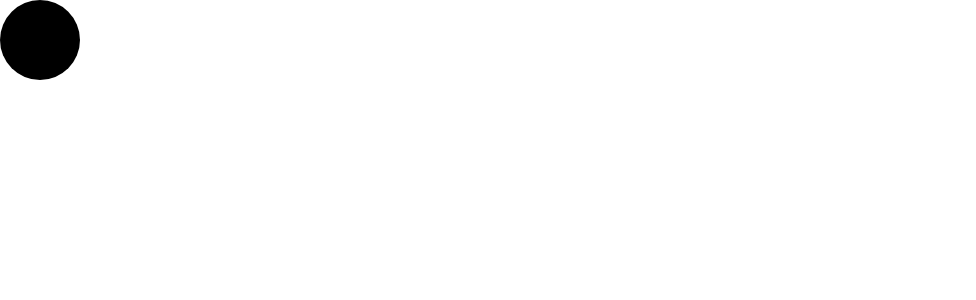
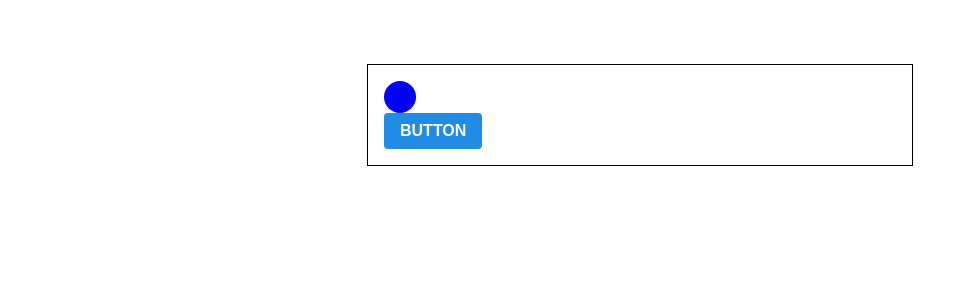
Before and after one commit to SungHyun627/React_Study, a React (Create React App) app in the folder react-component-styling/styling-with-styled-components/: page / in a window 1280 px wide. Shown: the top 300 px of the page, without its empty margins (0-976 px from the left). Built offline with nearby package versions, Linux system fonts and the light colour scheme.

Commit message:
add button component in App component

```diff
--- a/react-component-styling/styling-with-styled-components/src/App.js
+++ b/react-component-styling/styling-with-styled-components/src/App.js
@@ -1,13 +1,35 @@
-import styled from "styled-components";
+import styled, { css } from "styled-components";
+import Button from "./components/Button";
 
 const Circle = styled.div`
-  width: 5rem;
-  height: 5rem;
-  background: black;
+  width: 2rem;
+  height: 2rem;
+  background: ${(props) => props.color || "black"};
   border-radius: 50%;
+  ${(props) =>
+    props.huge &&
+    // css를 조건부로 보여주고 싶다면 css를 사용
+    css`
+      width: 10rem;
+      height: 10rem;
+    `}
 `;
+
+const AppBlock = styled.div`
+  width: 512px;
+  margin: 0 auto;
+  margin-top: 4rem;
+  border: 1px solid black;
+  padding: 1rem;
+`;
+
 const App = () => {
-  return <Circle />;
+  return (
+    <AppBlock>
+      <Circle color="blue" />
+      <Button>BUTTON</Button>
+    </AppBlock>
+  );
 };
 
 export default App;
```
